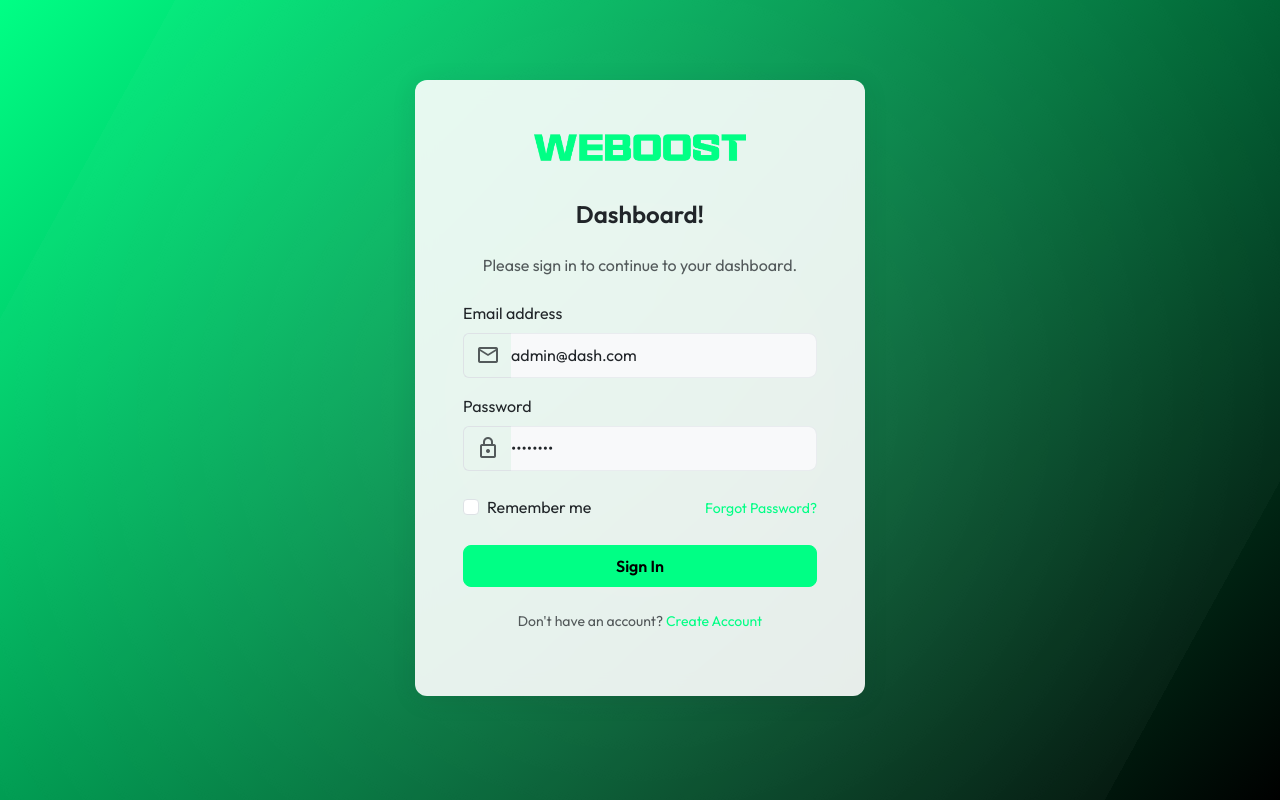
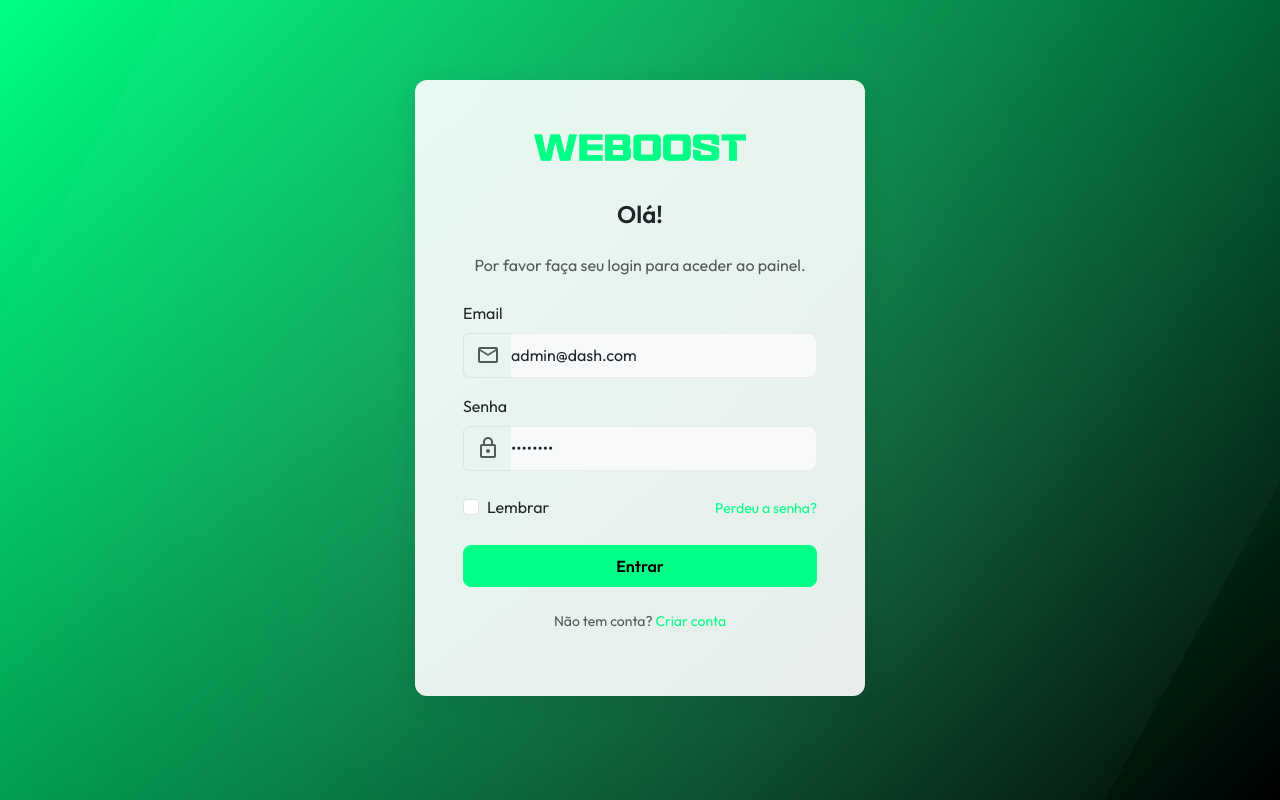
Before and after one commit to rafaelhsouza-dev/weboost-dashboard, a PHP site: page /login.php in a window 1280 px wide. Run offline with PHP 8.4, Linux system fonts and the light colour scheme.

Commit message:
add login text

```diff
--- a/login.php
+++ b/login.php
@@ -34,14 +34,14 @@
                     <img src="imgs/WB-LOGO-WORDMARK@300x-1.webp" alt="Weboost" height="40">
                 </div>
 
-                <h4 class="text-center mb-4">Dashboard!</h4>
-                <p class="text-center text-muted mb-4">Please sign in to continue to your dashboard.</p>
+                <h4 class="text-center mb-4">Olá!</h4>
+                <p class="text-center text-muted mb-4">Por favor faça seu login para aceder ao painel.</p>
 
                 <div id="errorMsg" class="alert alert-danger d-none" role="alert"></div>
 
                 <form id="loginForm">
                     <div class="mb-3">
-                        <label for="email" class="form-label">Email address</label>
+                        <label for="email" class="form-label">Email</label>
                         <div class="input-group">
                             <span class="input-group-text bg-transparent border-end-0">
                                 <span class="material-symbols-rounded text-muted">mail</span>
@@ -52,7 +52,7 @@
                     </div>
 
                     <div class="mb-4">
-                        <label for="password" class="form-label">Password</label>
+                        <label for="password" class="form-label">Senha</label>
                         <div class="input-group">
                             <span class="input-group-text bg-transparent border-end-0">
                                 <span class="material-symbols-rounded text-muted">lock</span>
@@ -65,17 +65,16 @@
                     <div class="d-flex justify-content-between align-items-center mb-4">
                         <div class="form-check">
                             <input class="form-check-input" type="checkbox" id="rememberMe">
-                            <label class="form-check-label" for="rememberMe">Remember me</label>
+                            <label class="form-check-label" for="rememberMe">Lembrar</label>
                         </div>
-                        <a href="#" class="text-decoration-none small">Forgot Password?</a>
+                        <a href="#" class="text-decoration-none small">Perdeu a senha?</a>
                     </div>
 
-                    <button type="submit" class="btn btn-primary w-100 py-2">Sign In</button>
+                    <button type="submit" class="btn btn-primary w-100 py-2">Entrar</button>
                 </form>
 
                 <div class="text-center mt-4">
-                    <p class="small text-muted">Don't have an account? <a href="#" class="text-decoration-none">Create
-                            Account</a></p>
+                    <p class="small text-muted">Não tem conta? <a href="#" class="text-decoration-none">Criar conta</a></p>
                 </div>
             </div>
         </div>
```
